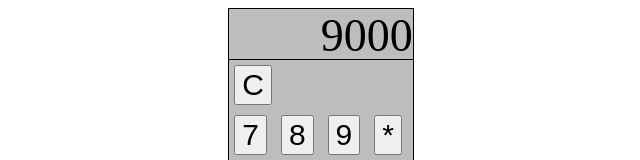
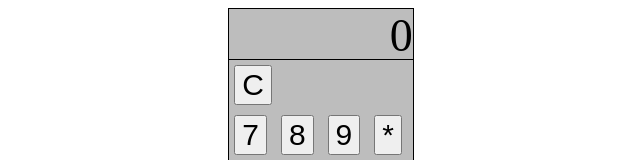
Before and after one commit to Sisyphus6ix/Calculator, a plain HTML site: page index.html in a window 1280 px wide. Shown: the top 160 px of the page, without its empty margins (319-959 px from the left). Drawn offline with Linux system fonts and the light colour scheme.

Commit message:
Updated my display to show 0

```diff
--- a/index.html
+++ b/index.html
@@ -10,7 +10,7 @@
 <body>
     <div class="calculator-body">
         <div class="calculator">
-            <div id="display">9000</div>
+            <div id="display">0</div>
                 <div class="numbers">
                 <div class="row">
                     <button id="btn-clear">C</button>
```
